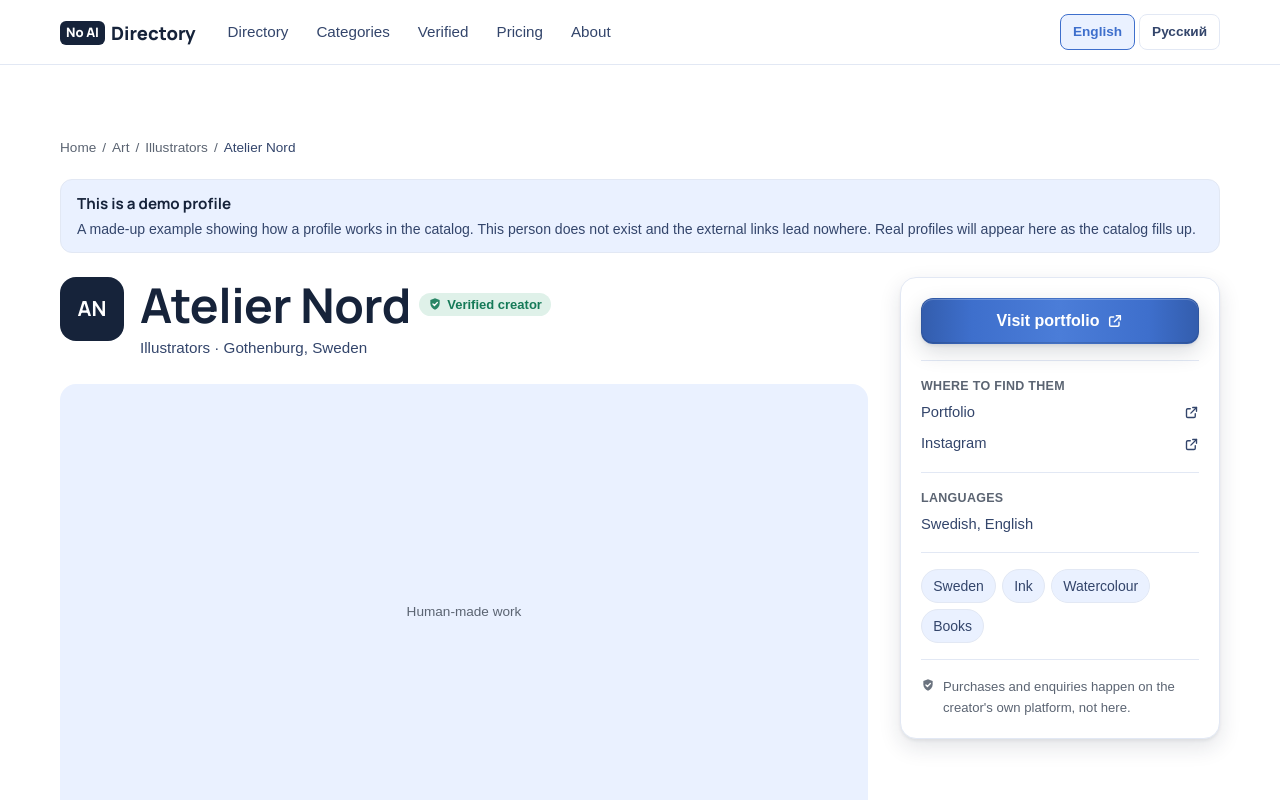
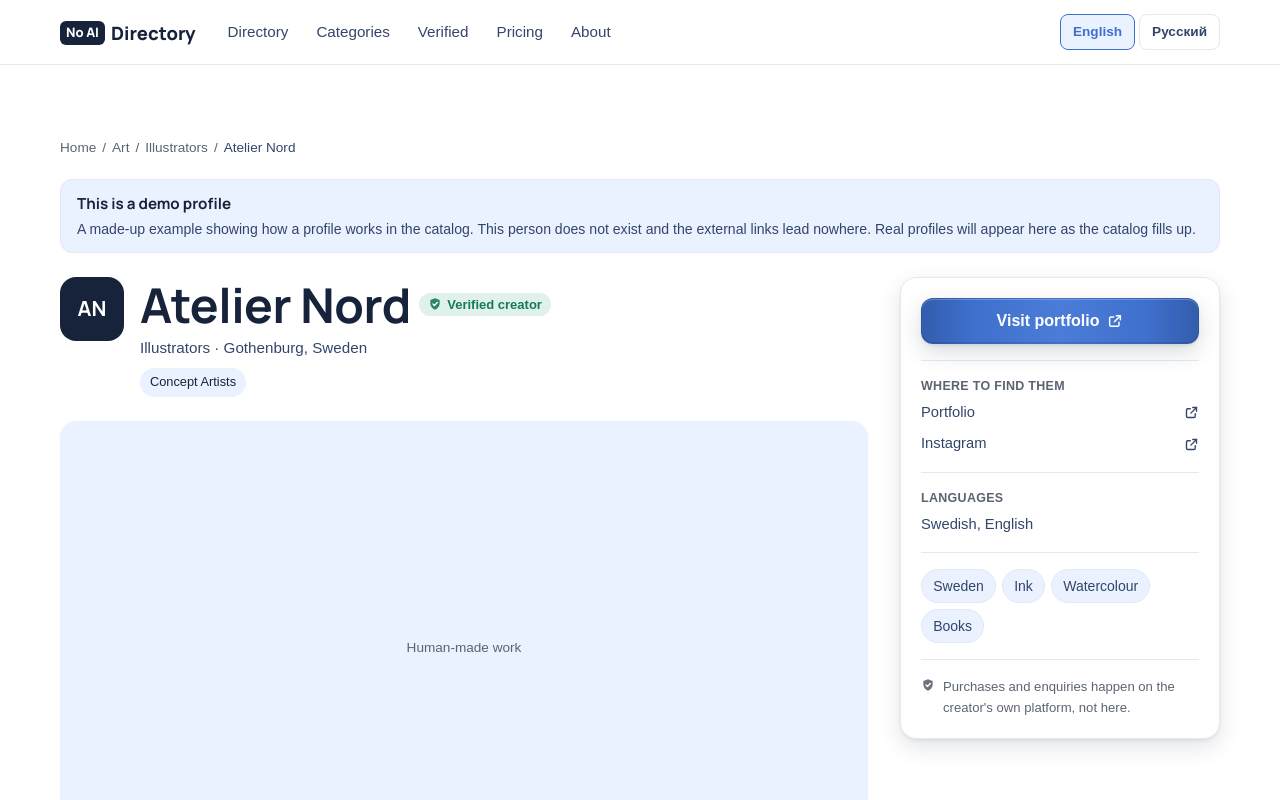
Before and after one commit to dm100usa-oss/no-ai-marketplace, a Next.js app: page /en/teams/atelier-nord in a window 1280 px wide. Shown: the top 800 px of the page. Built offline with nearby package versions, Linux system fonts and the light colour scheme; a web font is replaced by a local one.

Commit message:
Add files via upload

```diff
--- a/src/components/ProfileView.tsx
+++ b/src/components/ProfileView.tsx
@@ -141,6 +141,38 @@ export function ProfileView({
                 {p.city ? `${p.city}, ` : ""}
                 {p.country}
               </p>
+              {/* Additional categories, shown as clickable tags. Follows the
+                  common portfolio pattern (Behance, Dribbble): the main role
+                  reads above, secondary specialisations sit below as pills,
+                  each linking to its own category page. This surfaces the
+                  author under every discipline they picked in the join form
+                  — both for people browsing and for search/AI. The main
+                  category is filtered out so it is not repeated, and the row
+                  renders only when there is at least one extra. */}
+              {(() => {
+                const extras = (p.additionalCategories ?? []).filter(
+                  (slug) => slug !== p.mainCategory,
+                );
+                if (extras.length === 0) return null;
+                return (
+                  <div className="mt-2 flex flex-wrap gap-1.5">
+                    {extras.map((slug) => (
+                      <LocaleLink
+                        key={slug}
+                        lang={lang}
+                        href={`/categories/${slug}`}
+                        className="rounded-full px-2.5 py-1 text-[0.8rem] transition-colors"
+                        style={{
+                          background: "var(--color-brand-soft)",
+                          color: "var(--color-ink)",
+                        }}
+                      >
+                        {categoryNameL(slug, lang)}
+                      </LocaleLink>
+                    ))}
+                  </div>
+                );
+              })()}
             </div>
           </div>
 
```
